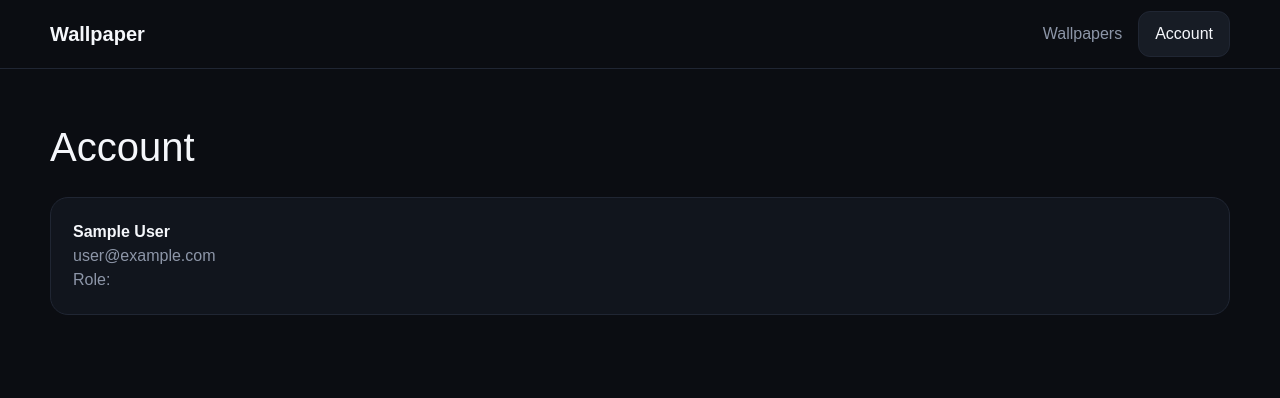
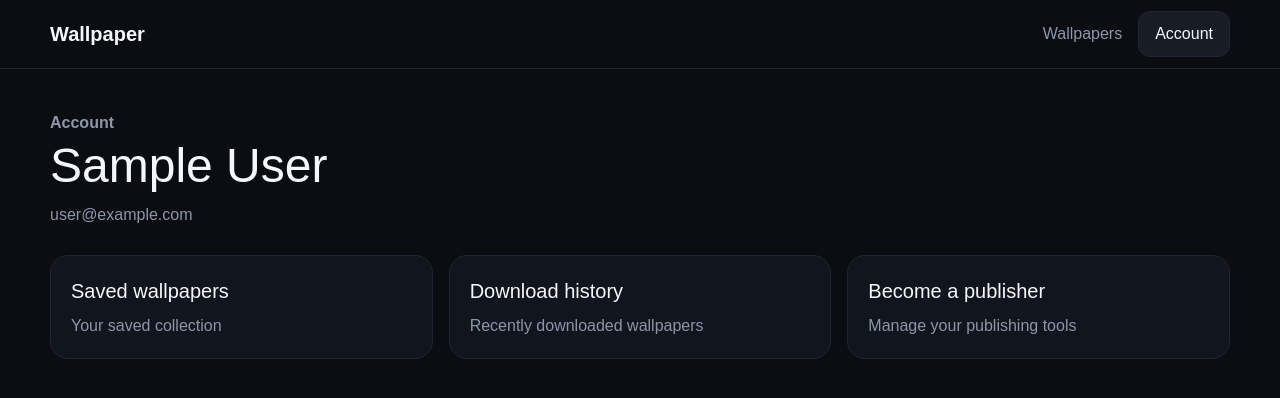
Before and after one commit to labsadik/wallpaper_app, a Next.js app: page /account in a window 1280 px wide. Shown: the top 398 px of the page. Built offline with nearby package versions, Linux system fonts and the light colour scheme; no server answers; sample sign-in values are in the browser's storage.

Commit message:
feat: build production-style wallpaper UI shell

```diff
--- a/app/account/page.tsx
+++ b/app/account/page.tsx
@@ -1,13 +1,19 @@
+import Link from "next/link";
 import {getServerSession} from "next-auth";
 import {authOptions} from "@/lib/auth";
 import {redirect} from "next/navigation";
+import PageShell from "@/components/page-shell";
 
 export default async function AccountPage(){
   const session=await getServerSession(authOptions); if(!session) redirect("/login");
-  return <main className="container" style={{padding:"48px 0 80px"}}>
-    <h1 style={{fontSize:40}}>Account</h1>
-    <div className="card" style={{padding:22,marginTop:20}}>
-      <p><strong>{session.user?.name}</strong></p><p className="muted">{session.user?.email}</p><p className="muted">Role: {session.user?.role}</p>
+  const role=session.user.role;
+  return <PageShell eyebrow="Account" title={session.user.name||"Your account"} description={session.user.email||undefined}>
+    <div style={{display:"grid",gridTemplateColumns:"repeat(auto-fit,minmax(240px,1fr))",gap:16}}>
+      {[
+        ["Saved wallpapers","Your saved collection","/account/saves"],
+        ["Download history","Recently downloaded wallpapers","/account/downloads"],
+        [role==="admin"?"Admin console":role==="publisher"?"Publisher Studio":"Become a publisher",role==="user"?"Publishing access is managed by the platform.":"Manage your publishing tools",role==="user"?"/account":role==="admin"?"/admin":"/publisher"]
+      ].map(([title,desc,href])=><Link href={href} className="card" key={title} style={{padding:20}}><h2 style={{fontSize:20,margin:"0 0 8px"}}>{title}</h2><p className="muted" style={{margin:0}}>{desc}</p></Link>)}
     </div>
-  </main>;
+  </PageShell>;
 }
```
